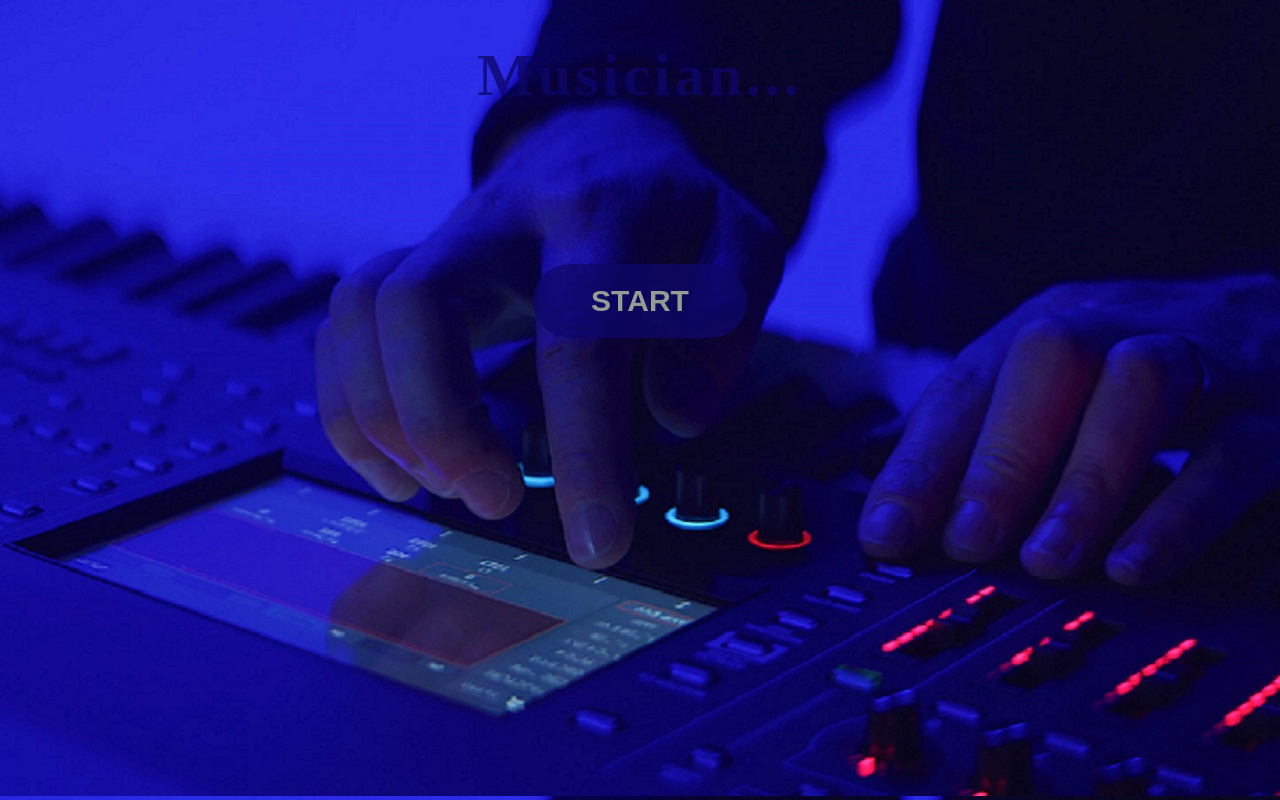
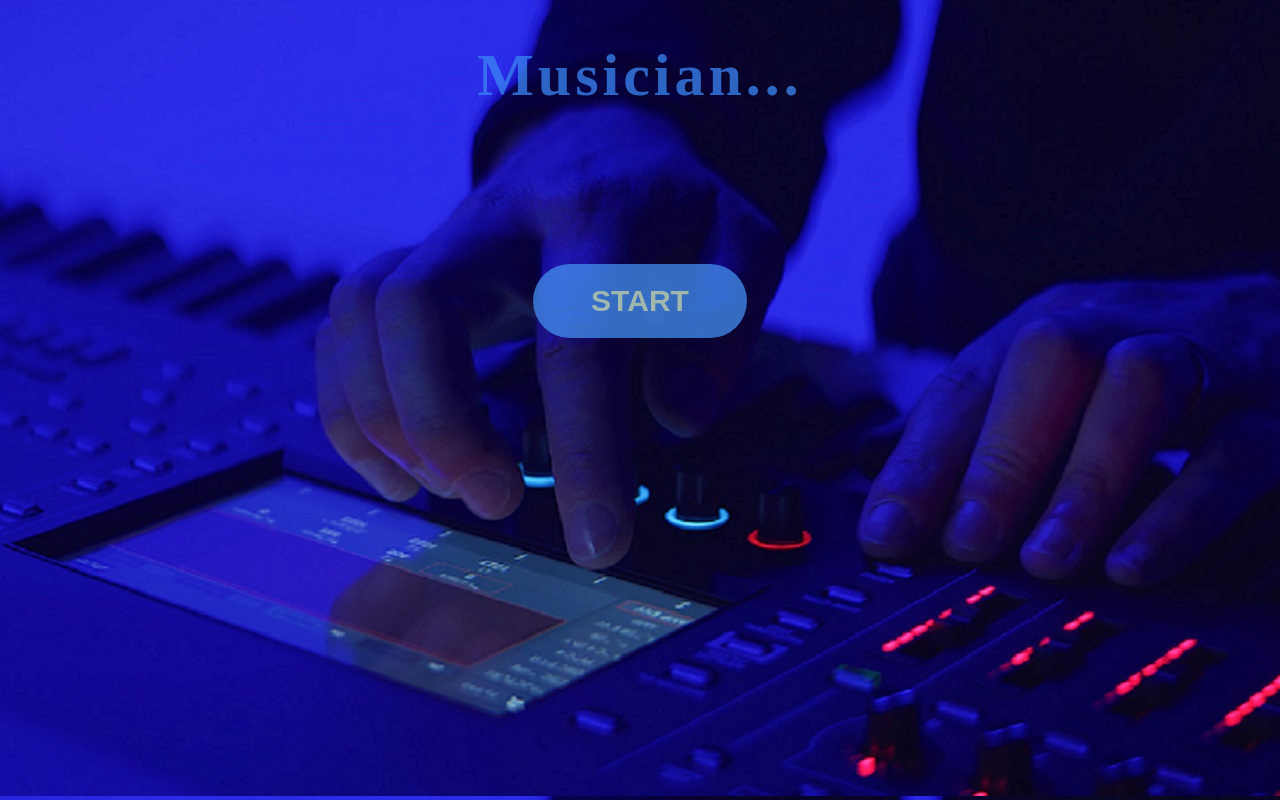
Before and after one commit to sshekhar336/musician-createmusichere, a React (Create React App) app: page / in a window 1280 px wide. Shown: the top 800 px of the page. Built offline with nearby package versions, Linux system fonts and the light colour scheme.

Commit message:
initial commit

```diff
--- a/package.json
+++ b/package.json
@@ -2,7 +2,6 @@
   "name": "musician",
   "version": "0.1.0",
   "private": true,
-  "homepage": "https://sshekhar336.github.io/musician_aReactGame",
   "dependencies": {
     "gh-pages": "^2.1.1",
     "react": "^16.9.0",
@@ -14,8 +13,6 @@
     "start": "react-scripts start",
     "build": "react-scripts build",
     "test": "react-scripts test --env=jsdom",
-    "predeploy": "npm run build",
-    "deploy": "gh-pages -d build",
     "eject": "react-scripts eject"
   }
 }
--- a/src/Components/MusicComponent/MusicComponent.css
+++ b/src/Components/MusicComponent/MusicComponent.css
@@ -120,7 +120,7 @@ h1{
     font-size: 30px;
     font-weight: bolder;
     padding: 3px 23px;
-    background-color: #0d0769c4;
+    background-color: #438cecc4;
     color: #c7d3a6bb;
     padding: 20px 58px;
     margin-top: 12%;
@@ -134,7 +134,7 @@ h1{
     letter-spacing: 4px;
     font-weight: bolder;
     font-size: 30px;
-    color: #0d0769c4;
+    color: #3983f1c4;
 }
 
 .visualEffects{
```
